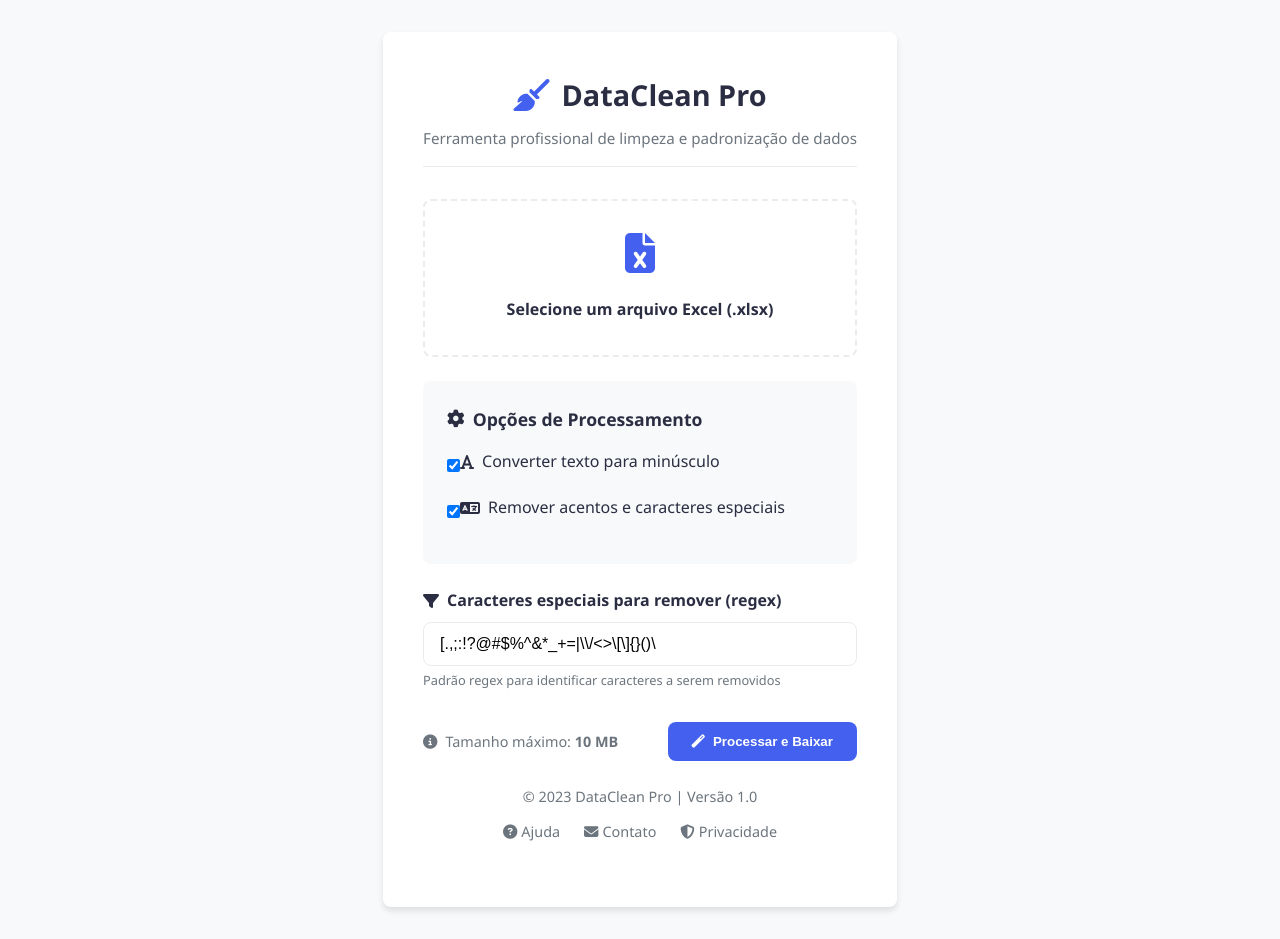
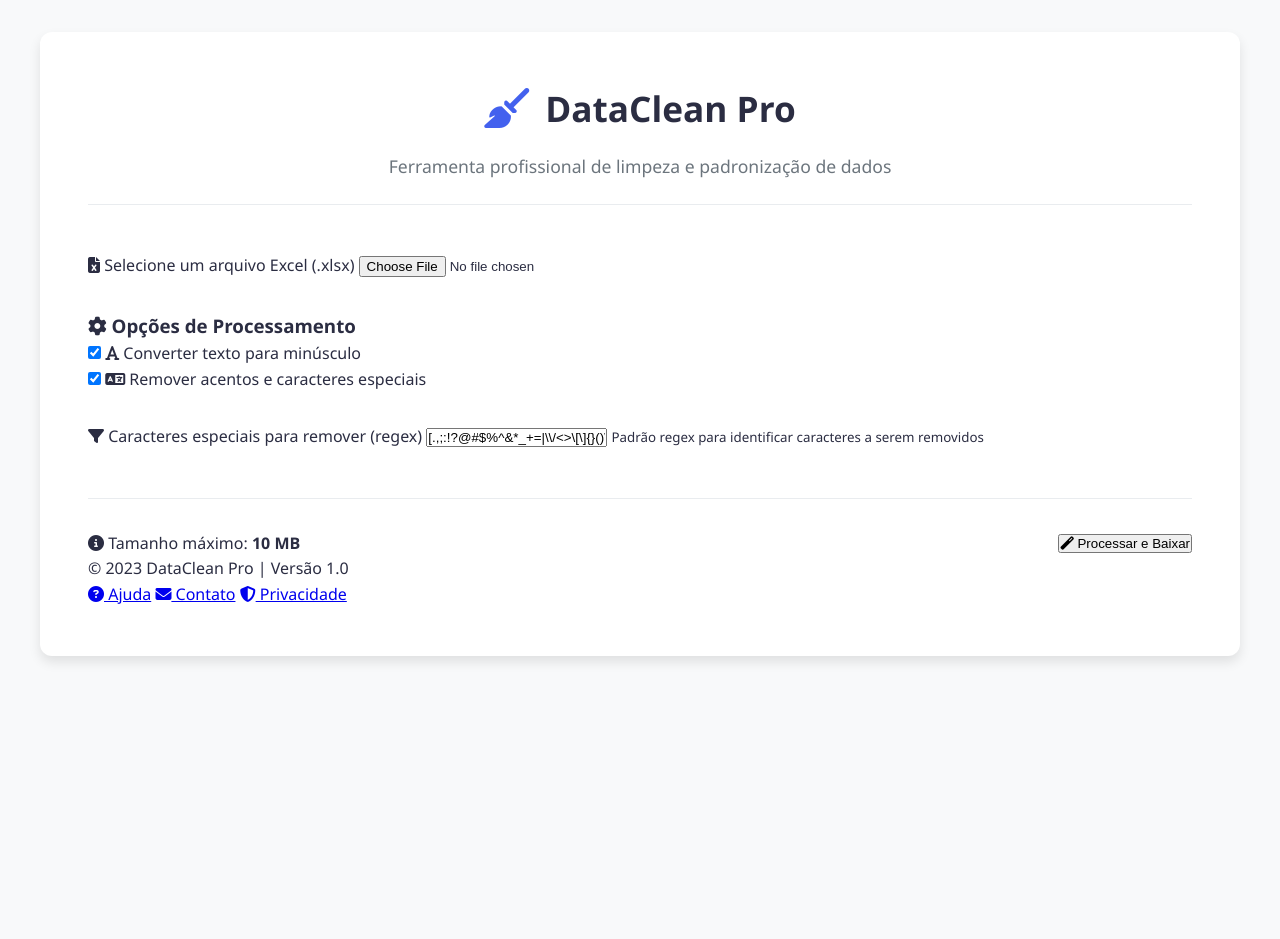
Before and after one commit to Douglasprojetospro/limpador-web, a Flask app: page / in a window 1280 px wide. After the commit the page ends 662 px from the top, so only its background shows below. Run offline with Flask 3, Linux system fonts and the light colour scheme.

Commit message:
Update style.css

```diff
--- a/static/style.css
+++ b/static/style.css
@@ -9,8 +9,8 @@
   --success-color: #4cc9f0;
   --warning-color: #f8961e;
   --error-color: #f94144;
-  --border-radius: 8px;
-  --box-shadow: 0 4px 6px rgba(0, 0, 0, 0.1);
+  --border-radius: 12px;
+  --box-shadow: 0 6px 12px rgba(0, 0, 0, 0.1);
   --transition: all 0.3s ease;
 }
 
@@ -25,26 +25,23 @@ body {
   background-color: var(--light-gray);
   color: var(--text-color);
   line-height: 1.6;
-  padding: 0;
+  padding: 2rem;
   min-height: 100vh;
-  display: flex;
-  flex-direction: column;
 }
 
 .container {
   background: #ffffff;
-  padding: 2.5rem;
-  max-width: 800px;
-  margin: 2rem auto;
+  padding: 3rem;
+  max-width: 1200px;  /* Aumentado de 800px para 1200px */
+  margin: 0 auto;
   border-radius: var(--border-radius);
   box-shadow: var(--box-shadow);
-  flex-grow: 1;
 }
 
 .header {
   text-align: center;
-  margin-bottom: 2rem;
-  padding-bottom: 1rem;
+  margin-bottom: 3rem;
+  padding-bottom: 1.5rem;
   border-bottom: 1px solid var(--medium-gray);
 }
 
@@ -52,271 +49,104 @@ body {
   display: flex;
   align-items: center;
   justify-content: center;
-  gap: 0.75rem;
-  margin-bottom: 0.5rem;
+  gap: 1rem;
+  margin-bottom: 1rem;
 }
 
 .logo i {
-  font-size: 2rem;
+  font-size: 2.5rem;
   color: var(--primary-color);
 }
 
 .logo h1 {
   margin: 0;
-  font-size: 1.8rem;
+  font-size: 2.2rem;
   color: var(--text-color);
 }
 
 .subtitle {
   color: var(--dark-gray);
-  font-size: 0.95rem;
+  font-size: 1.1rem;
+  margin-top: 0.5rem;
+}
+
+.main-content {
+  display: grid;
+  grid-template-columns: 1fr 1fr;  /* Layout em duas colunas */
+  gap: 2rem;
 }
 
 .upload-form {
-  margin-top: 1.5rem;
+  grid-column: 1 / -1;  /* Ocupa ambas as colunas */
 }
 
 .form-group {
-  margin-bottom: 1.5rem;
+  margin-bottom: 2rem;
 }
 
-.form-group label {
-  font-weight: 600;
-  margin-bottom: 0.5rem;
-  display: flex;
-  align-items: center;
-  gap: 0.5rem;
-}
-
-.upload-label {
+.upload-area {
   display: flex;
   flex-direction: column;
   align-items: center;
   justify-content: center;
-  padding: 2rem;
+  padding: 3rem;
   border: 2px dashed var(--medium-gray);
   border-radius: var(--border-radius);
   cursor: pointer;
   transition: var(--transition);
   text-align: center;
+  min-height: 200px;
 }
 
-.upload-label:hover {
+.upload-area:hover {
   border-color: var(--primary-color);
   background-color: rgba(67, 97, 238, 0.05);
 }
 
-.upload-label i {
-  font-size: 2.5rem;
-  color: var(--primary-color);
-  margin-bottom: 1rem;
+.options-grid {
+  display: grid;
+  grid-template-columns: repeat(auto-fit, minmax(300px, 1fr));
+  gap: 1.5rem;
 }
 
-#file-upload {
-  display: none;
-}
-
-.options-group {
+.option-card {
   background-color: var(--light-gray);
   padding: 1.5rem;
   border-radius: var(--border-radius);
-  margin-top: 1.5rem;
-}
-
-.options-group h3 {
-  margin-bottom: 1rem;
-  display: flex;
-  align-items: center;
-  gap: 0.5rem;
-  font-size: 1.1rem;
-}
-
-.option-item {
-  display: flex;
-  align-items: center;
-  margin: 0.75rem 0;
-}
-
-.option-item label {
-  font-weight: normal;
-  cursor: pointer;
-  display: flex;
-  align-items: center;
-  gap: 0.5rem;
-}
-
-input[type="text"],
-input[type="file"] {
-  width: 100%;
-  padding: 0.75rem 1rem;
-  border: 1px solid var(--medium-gray);
-  border-radius: var(--border-radius);
-  font-size: 1rem;
-  transition: var(--transition);
-}
-
-input[type="text"]:focus {
-  outline: none;
-  border-color: var(--primary-color);
-  box-shadow: 0 0 0 3px rgba(67, 97, 238, 0.2);
-}
-
-.hint {
-  display: block;
-  font-size: 0.8rem;
-  color: var(--dark-gray);
-  margin-top: 0.25rem;
+  border-left: 4px solid var(--primary-color);
 }
 
 .form-footer {
   display: flex;
   justify-content: space-between;
   align-items: center;
-  margin-top: 2rem;
+  margin-top: 3rem;
+  padding-top: 2rem;
+  border-top: 1px solid var(--medium-gray);
 }
 
-.file-info {
-  display: flex;
-  align-items: center;
-  gap: 0.5rem;
-  font-size: 0.9rem;
-  color: var(--dark-gray);
+/* Ajustes para telas menores */
+@media (max-width: 992px) {
+  .main-content {
+    grid-template-columns: 1fr;
+  }
+
+  .container {
+    padding: 2rem;
+  }
 }
 
-.submit-btn {
-  background-color: var(--primary-color);
-  color: white;
-  border: none;
-  padding: 0.75rem 1.5rem;
-  border-radius: var(--border-radius);
-  font-weight: 600;
-  cursor: pointer;
-  transition: var(--transition);
-  display: flex;
-  align-items: center;
-  justify-content: center;
-  gap: 0.5rem;
-}
+@media (max-width: 768px) {
+  body {
+    padding: 1rem;
+  }
 
-.submit-btn:hover {
-  background-color: var(--primary-hover);
-  transform: translateY(-2px);
-}
-
-.submit-btn:active {
-  transform: translateY(0);
-}
-
-.progress-container {
-  background-color: white;
-  border-radius: var(--border-radius);
-  padding: 1.5rem;
-  margin-top: 2rem;
-  box-shadow: var(--box-shadow);
-  display: none;
-}
-
-.progress-header {
-  display: flex;
-  justify-content: space-between;
-  align-items: center;
-  margin-bottom: 1rem;
-}
-
-.progress-header h3 {
-  font-size: 1.1rem;
-  display: flex;
-  align-items: center;
-  gap: 0.5rem;
-}
-
-.progress-bar {
-  height: 10px;
-  background-color: var(--medium-gray);
-  border-radius: 5px;
-  overflow: hidden;
-  margin-bottom: 1rem;
-}
-
-.progress-fill {
-  height: 100%;
-  width: 0%;
-  background-color: var(--primary-color);
-  transition: width 0.5s ease;
-  border-radius: 5px;
-}
-
-.progress-details {
-  font-size: 0.9rem;
-}
-
-.stats {
-  display: flex;
-  gap: 1.5rem;
-  margin-top: 1rem;
-}
-
-.stats div {
-  display: flex;
-  align-items: center;
-  gap: 0.5rem;
-}
-
-.success {
-  color: var(--success-color);
-}
-
-.footer {
-  text-align: center;
-  padding: 1.5rem;
-  color: var(--dark-gray);
-  font-size: 0.9rem;
-}
-
-.footer-links {
-  display: flex;
-  justify-content: center;
-  gap: 1.5rem;
-  margin-top: 0.75rem;
-}
-
-.footer-links a {
-  color: var(--dark-gray);
-  text-decoration: none;
-  display: flex;
-  align-items: center;
-  gap: 0.25rem;
-  transition: var(--transition);
-}
-
-.footer-links a:hover {
-  color: var(--primary-color);
-}
-
-/* Responsividade */
-@media (max-width: 768px) {
   .container {
     padding: 1.5rem;
-    margin: 1rem;
   }
 
   .form-footer {
     flex-direction: column;
-    gap: 1rem;
-  }
-
-  .submit-btn {
-    width: 100%;
+    gap: 1.5rem;
   }
 }
-
-/* Animações */
-@keyframes pulse {
-  0% { opacity: 0.6; }
-  50% { opacity: 1; }
-  100% { opacity: 0.6; }
-}
-
-.fa-spin {
-  animation: pulse 1.5s infinite;
-}
```
